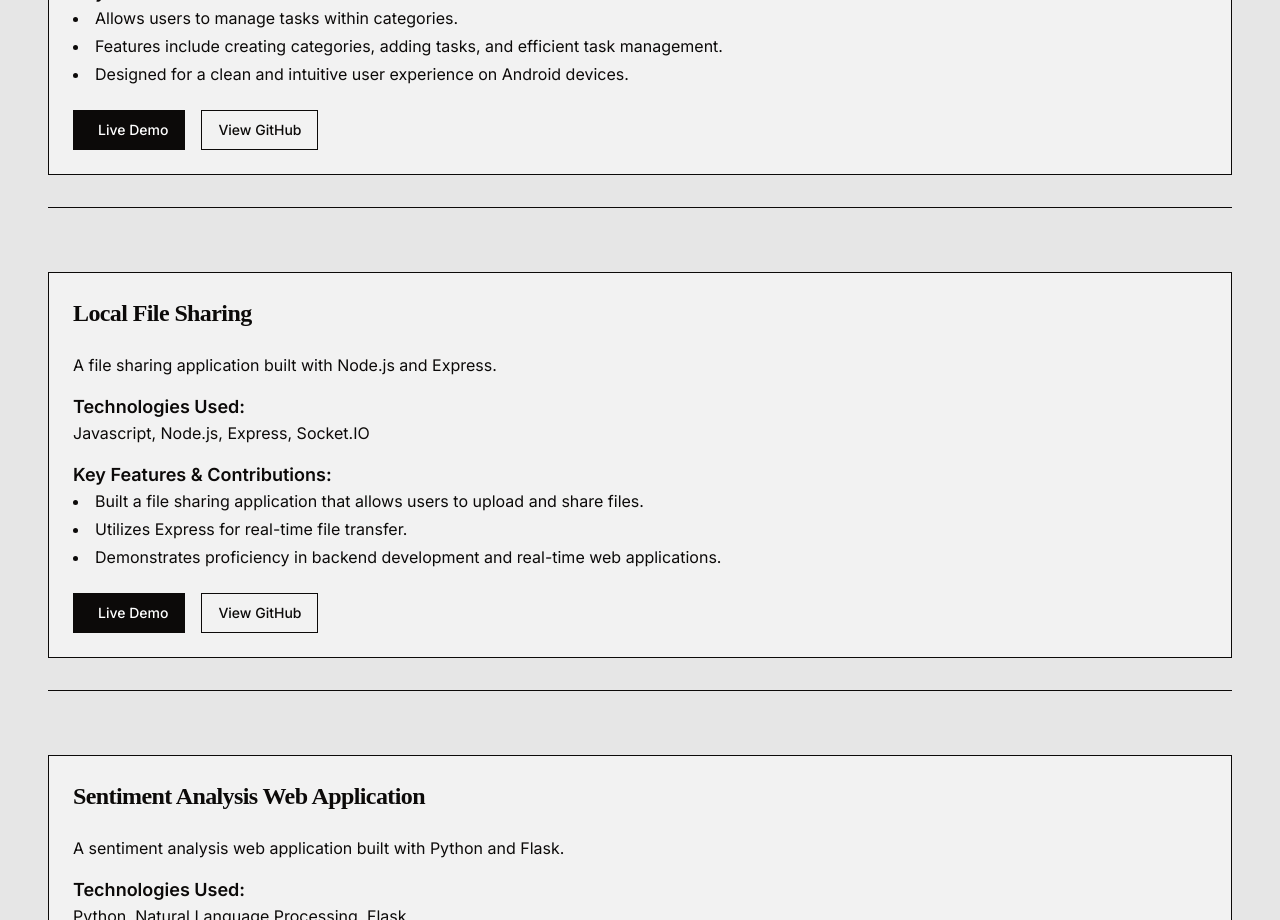
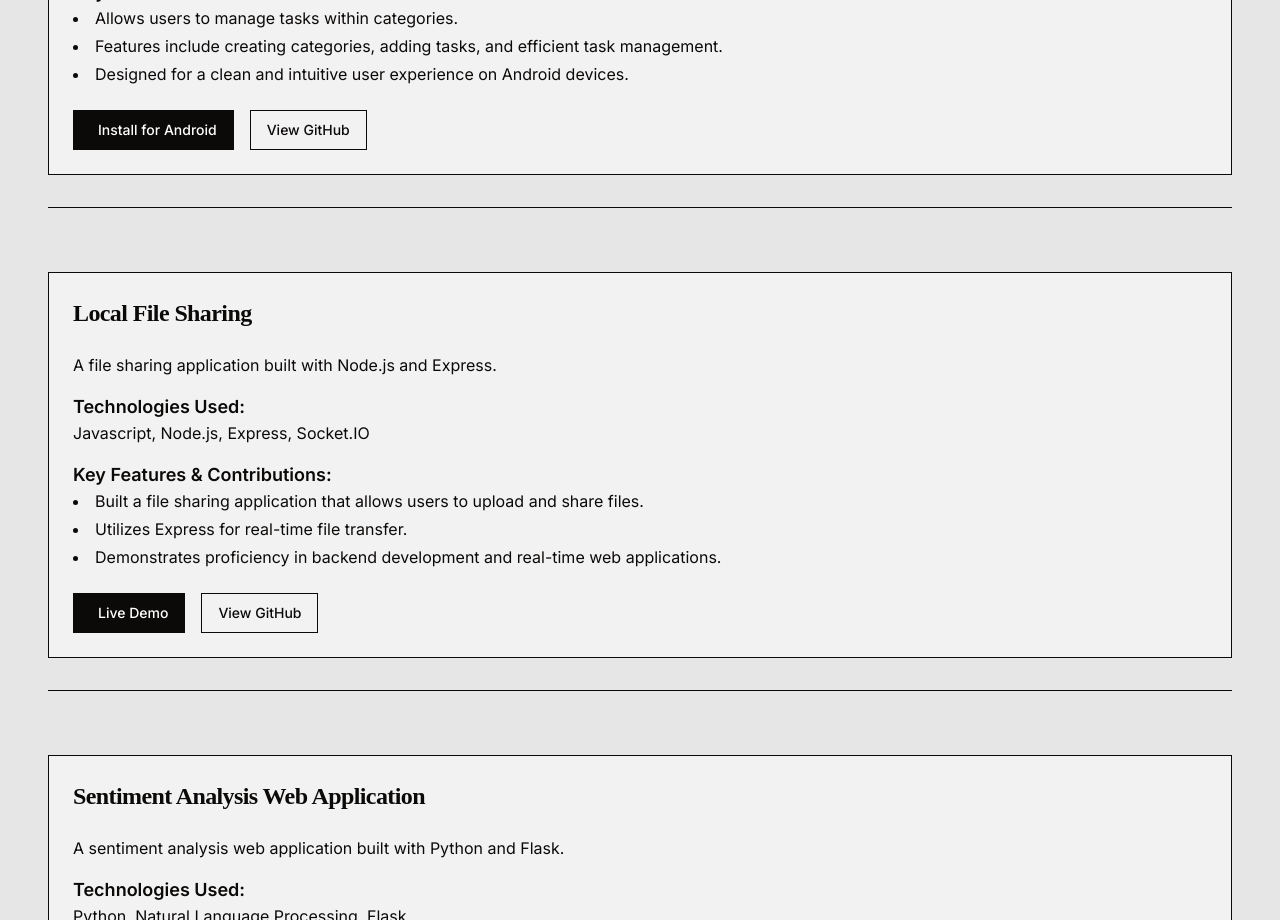
Before and after one commit to JiruGutema/Profile-Portfolio, a Next.js app: page /projects in a window 1280 px wide. Shown: the part 1180-2100 px from the top of the page. Built offline with nearby package versions, Linux system fonts and the light colour scheme.

Commit message:
button is changed from live demo to install for android for toran

```diff
--- a/components/project-detail-card.tsx
+++ b/components/project-detail-card.tsx
@@ -44,11 +44,13 @@ export function ProjectDetailCard({
           {liveDemoLink && (
             <Link href={liveDemoLink} target="_blank" rel="noopener noreferrer">
               <Button className="rounded-none border border-border text-primary-foreground hover:bg-primary/90">
-                {title.includes("Firefox") ? (
-                  <span className="ml-2"> Install for Firefox</span>
-                ) :
-                  <span className="ml-2"> Live Demo</span>
-              }
+              {title.includes("Firefox") ? (
+                <span className="ml-2">Install for Firefox</span>
+              ) : title.includes("Tooran") ? (
+                <span className="ml-2">Install for Android</span>
+              ) : (
+                <span className="ml-2">Live Demo</span>
+              )}
               </Button>
             </Link>
           )}
```
